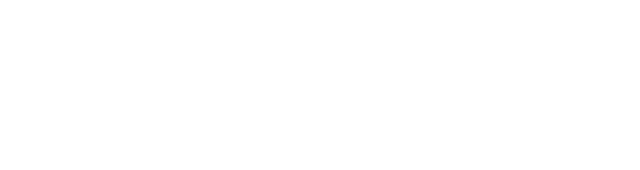
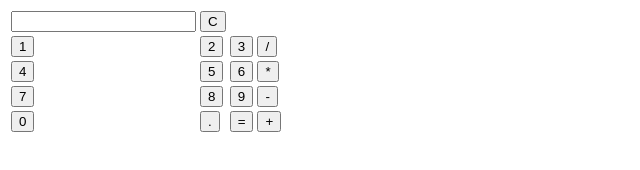
Before and after one commit to madhavmishra09/Calculator, a plain HTML site: page index.html in a window 1280 px wide. Shown: the whole page, without its empty margins (0-640 px from the left). Drawn offline with Linux system fonts and the light colour scheme.

Commit message:
Structure of Calculator is finished

```diff
--- a/index.html
+++ b/index.html
@@ -1,14 +1,45 @@
 <!DOCTYPE html>
 <html lang="en">
-<head>
-    <meta charset="UTF-8">
-    <meta name="viewport" content="width=device-width, initial-scale=1.0">
+  <head>
+    <meta charset="UTF-8" />
+    <meta name="viewport" content="width=device-width, initial-scale=1.0" />
     <title>Calculator</title>
-    <link rel="stylesheet" href="style.css">
-    <link rel="icon" href="images/calculator.png" type="image/png">
+    <link rel="stylesheet" href="style.css" />
+    <link rel="icon" href="images/calculator.png" type="image/png" />
     <script src="script.js"></script>
-</head>
-<body>
-
-</body>
+  </head>
+  <body>
+    <table>
+      <tr>
+        <td><input type="text" id="result" /></td>
+        <td>
+          <input type="button" value="C" onclick="clearResult()" id="btn" />
+        </td>
+      </tr>
+      <tr>
+        <td><input type="button" value="1" onclick="display('1')" /></td>
+        <td><input type="button" value="2" onclick="display('2')" /></td>
+        <td><input type="button" value="3" onclick="display('3')" /></td>
+        <td><input type="button" value="/" onclick="display('/')" /></td>
+      </tr>
+      <tr>
+        <td><input type="button" value="4" onclick="display('4')" /></td>
+        <td><input type="button" value="5" onclick="display('5')" /></td>
+        <td><input type="button" value="6" onclick="display('6')" /></td>
+        <td><input type="button" value="*" onclick="display('*')" /></td>
+      </tr>
+      <tr>
+        <td><input type="button" value="7" onclick="display('7')" /></td>
+        <td><input type="button" value="8" onclick="display('8')" /></td>
+        <td><input type="button" value="9" onclick="display('9')" /></td>
+        <td><input type="button" value="-" onclick="display('-')" /></td>
+      </tr>
+      <tr>
+        <td><input type="button" value="0" onclick="display('0')" /></td>
+        <td><input type="button" value="." onclick="display('.')" /></td>
+        <td><input type="button" value="=" onclick="calculate()" id="btn"/></td>
+        <td><input type="button" value="+" onclick="display('+')" /></td>
+      </tr>
+    </table>
+  </body>
 </html>
```
